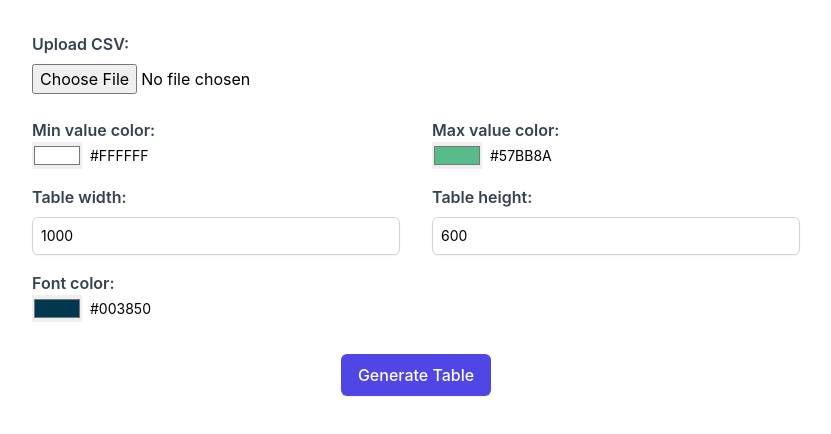
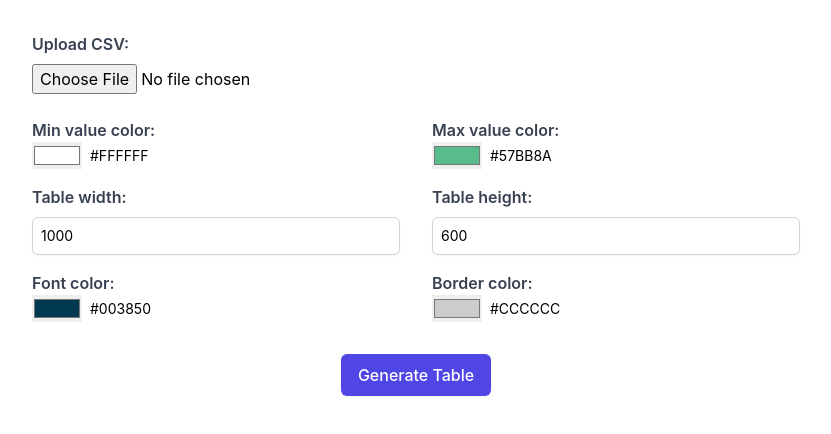
Before and after one commit to jrga03/fb-report-table-maker, a React (Create React App) app: page / in a window 1280 px wide. Shown: the top 434 px of the page, without its empty margins (224-1055 px from the left). Built offline with nearby package versions, Linux system fonts and the light colour scheme.

Commit message:
add handling for border color

```diff
--- a/src/App.jsx
+++ b/src/App.jsx
@@ -17,6 +17,7 @@ const FORM_DEFAULT_VALUES = {
   minColor: "#ffffff",
   maxColor: "#57bb8a",
   fontColor: "#003850",
+  borderColor: "#cccccc",
   fontFamily: "sans-serif",
   fontSize: 18
 };
--- a/src/Form.jsx
+++ b/src/Form.jsx
@@ -92,6 +92,22 @@ const Form = ({ onSubmit, defaultValues }) => {
             <span className="ml-2 uppercase text-sm">{defaultValues.fontColor}</span>
           </div>
         </div>
+
+        <div>
+          <label htmlFor="borderColor" className="font-semibold mb-2 text-gray-700">
+            Border color:
+          </label>
+          <div className="flex items-center">
+            <input
+              type="color"
+              id="borderColor"
+              name="borderColor"
+              defaultValue={defaultValues.borderColor}
+              required
+            />
+            <span className="ml-2 uppercase text-sm">{defaultValues.borderColor}</span>
+          </div>
+        </div>
       </div>
 
       <div className="mt-8 flex justify-center items-center">
--- a/src/generateImage.js
+++ b/src/generateImage.js
@@ -7,14 +7,15 @@ dayjs.extend(timezone);
 
 const fontSize = 18; // TODO:
 const fontFamily = "sans-serif"; // TODO:
+const borderThickness = 1;
 const daysOfWeek = ["SUN", "MON", "TUE", "WED", "THU", "FRI", "SAT"];
 const hours = [0, 3, 6, 9, 12, 15, 18, 21];
 
 export function generateImage(data, formData) {
   const columns = 8;
   const rows = 25;
-  const lineWidth = 1;
-  const lineColor = "#cccccc";
+  const lineWidth = borderThickness;
+  const lineColor = formData.borderColor;
 
   const cellWidth = (formData.width - lineWidth) / columns;
   const cellHeight = (formData.height - lineWidth) / rows;
@@ -49,7 +50,7 @@ export function generateImage(data, formData) {
 
     ctx.save();
 
-    ctx.font = "18px sans-serif";
+    ctx.font = `${fontSize}px ${fontFamily}`;
     ctx.textAlign = "center";
     ctx.textBaseline = "middle";
     ctx.fillStyle = formData.fontColor;
```
